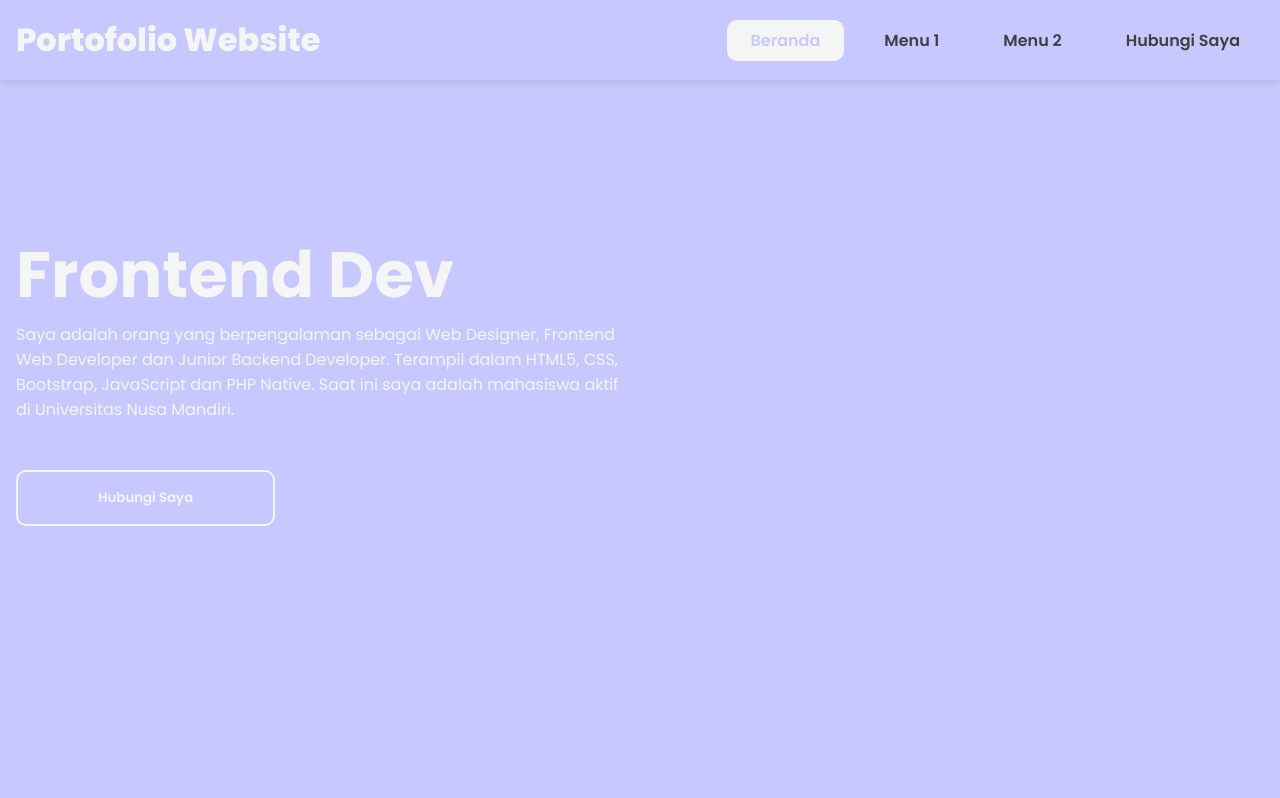
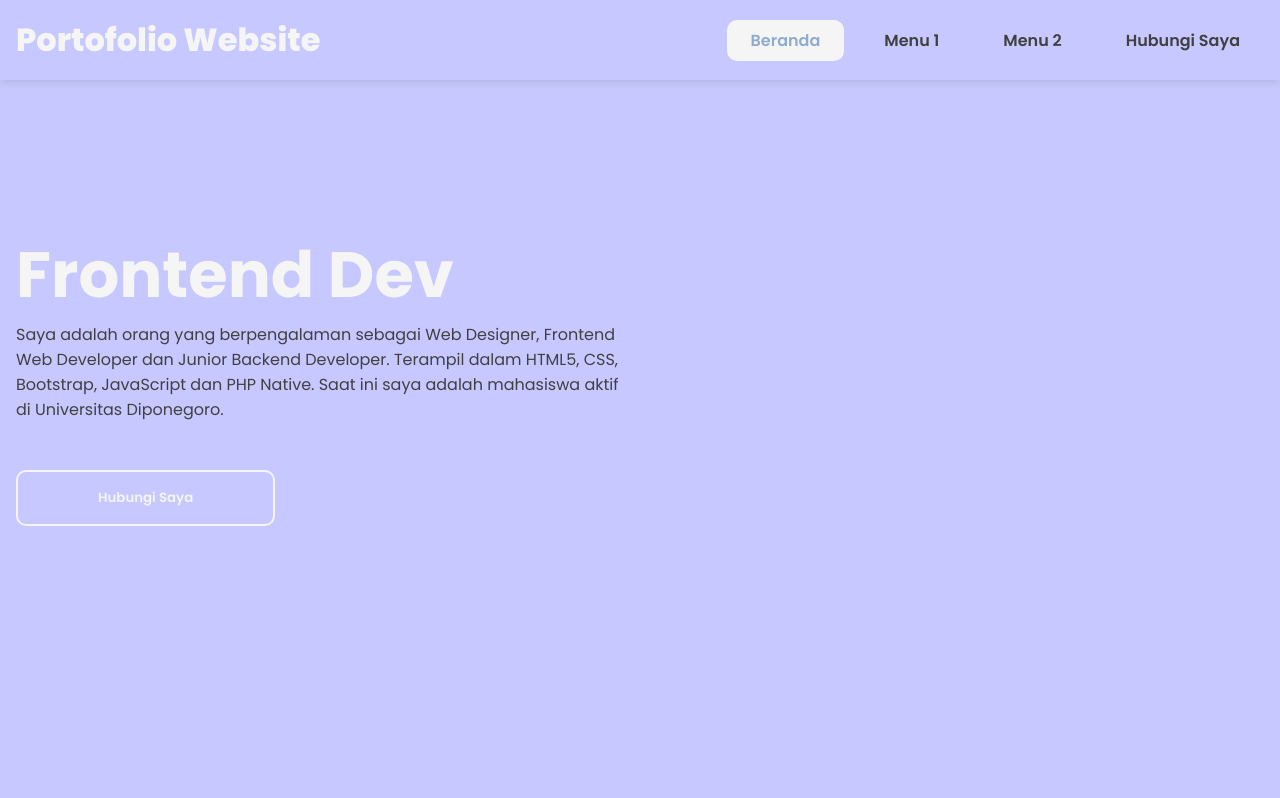
Before and after one commit to lckmnzans/Small-Project, a plain HTML site: page index.html in a window 1280 px wide. Shown: the top 798 px of the page. Drawn offline with nearby package versions, Linux system fonts and the light colour scheme.

Commit message:
modify var color

```diff
--- a/css/style.css
+++ b/css/style.css
@@ -3,7 +3,7 @@
     --warna-begron: #C6C8FF;
     --warna-kedua: #505050;
     --warna-kehitaman: #404040;
-    --warna-biru: #C6C8FF;
+    --warna-biru: #8EACCD;
 }
 
 * {
@@ -142,7 +142,7 @@ section {
 }
 
 .bagiankhusus p {
-    color: #f5f5f5;
+    color: var(--warna-kehitaman);
 }
 
 #tentang img {
--- a/index.html
+++ b/index.html
@@ -79,13 +79,16 @@
                                 Frontend Dev
                             </h1>
                             <p class="bagiankiri animasi-scroll delay-2">
-                                Saya adalah orang yang berpengalaman sebagai Web Designer, Frontend Web Developer dan Junior Backend Developer. Terampil dalam HTML5, CSS, Bootstrap, JavaScript dan PHP Native. Saat ini saya adalah mahasiswa aktif di Universitas Nusa Mandiri.
+                                Saya adalah orang yang berpengalaman sebagai Web Designer, Frontend Web Developer dan Junior Backend Developer. Terampil dalam HTML5, CSS, Bootstrap, JavaScript dan PHP Native. Saat ini saya adalah mahasiswa aktif di Universitas Diponegoro.
                             </p>
-                            <div class="bagiankiri animasi-scroll delay-4">
+                            <a href="#footer">
+                                <div class="bagiankiri animasi-scroll delay-4">
                                 <button>
                                 Hubungi Saya
                                 </button>
                             </div>
+                            </a>
+
                         </div>
                     </div>
                 </div>
```
